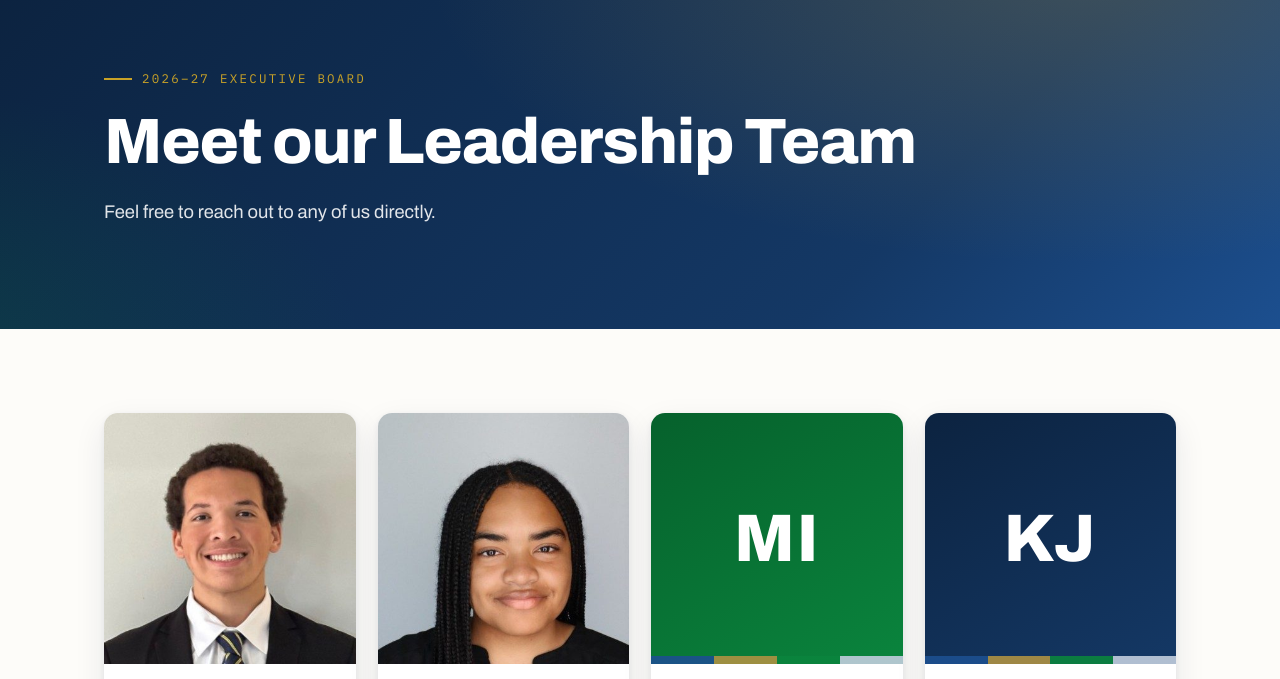
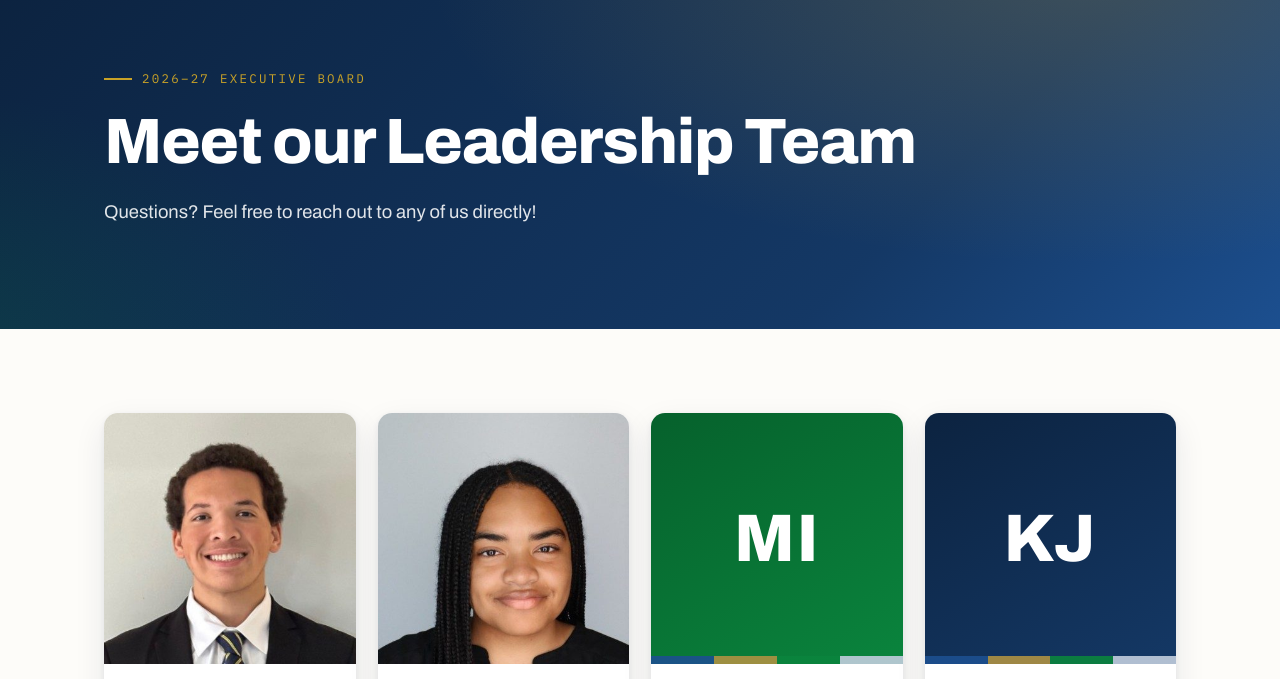
Before and after one commit to dking2023/ColorStackNDWebsite, a plain HTML site: page board.html in a window 1280 px wide. Shown: the part 81-760 px from the top of the page. Drawn offline with Linux system fonts and the light colour scheme.

Commit message:
Update message in leadership team section

```diff
--- a/board.html
+++ b/board.html
@@ -38,7 +38,7 @@
         <!-- <h1 style="max-width: 15em;">The people running the <span class="accent-word">stack</span> this year.</h1> -->
         <h1 style="max-width: 15em;">Meet our Leadership Team</h1>
         <p class="lede">
-          Feel free to reach out to any of us directly.
+          Questions? Feel free to reach out to any of us directly!
         </p>
       </div>
     </section>
```
